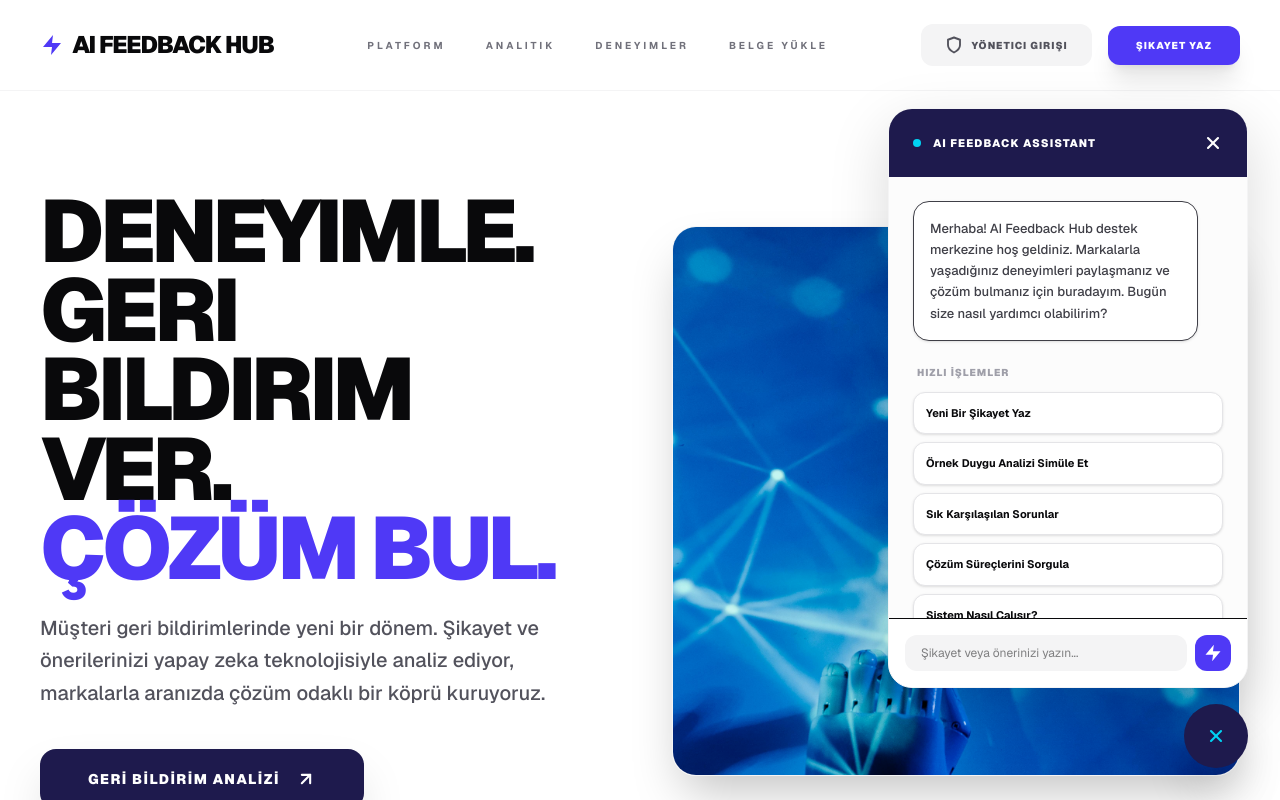
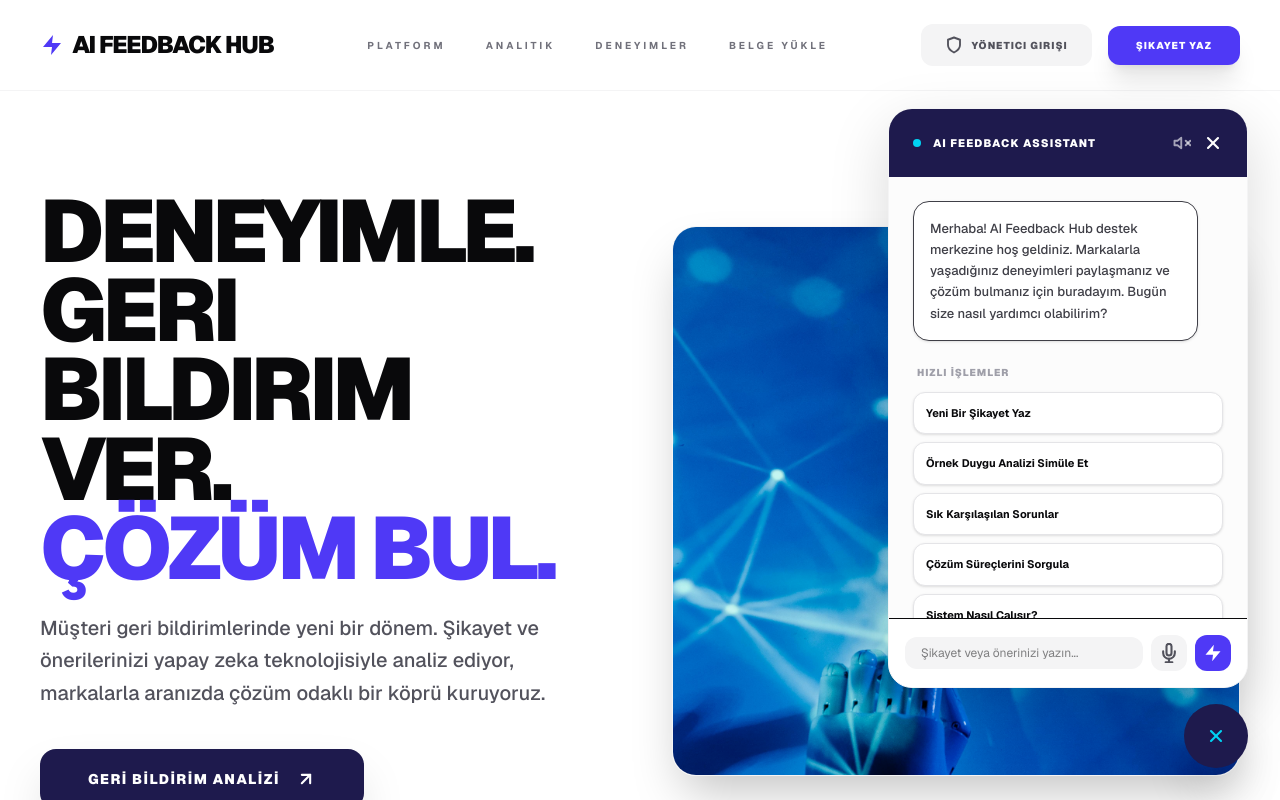
Before and after one commit to 2203022017-coder/chatbot-feedback-project, a Next.js app in the folder frontend/: page / in a window 1280 px wide. Both pictures are taken after a click on the button 1216 px from the left and 736 px from the top of the page. Shown: the top 800 px of the page. Built offline with nearby package versions, Linux system fonts and the light colour scheme.

Commit message:
Voice: SpeechRecognition mikrofon + SpeechSynthesis sesli okuma

```diff
--- a/frontend/app/page.tsx
+++ b/frontend/app/page.tsx
@@ -44,6 +44,31 @@ const IconX = () => (
 );
 const IconShield = () => (
   <svg xmlns="http://www.w3.org/2000/svg" width="18" height="18" viewBox="0 0 24 24" fill="none" stroke="currentColor" strokeWidth="2.5" strokeLinecap="round" strokeLinejoin="round"><path d="M12 22s8-4 8-10V5l-8-3-8 3v7c0 6 8 10 8 10z"/></svg>
+);
+// VOICE — sesli giriş için mikrofon ikonu
+const IconMic = ({ className = "" }) => (
+  <svg xmlns="http://www.w3.org/2000/svg" width="18" height="18" viewBox="0 0 24 24" fill="none" stroke="currentColor" strokeWidth="2.5" strokeLinecap="round" strokeLinejoin="round" className={className}>
+    <path d="M12 1a3 3 0 0 0-3 3v8a3 3 0 0 0 6 0V4a3 3 0 0 0-3-3z"/>
+    <path d="M19 10v2a7 7 0 0 1-14 0v-2"/>
+    <line x1="12" y1="19" x2="12" y2="23"/>
+    <line x1="8" y1="23" x2="16" y2="23"/>
+  </svg>
+);
+// VOICE — bot cevabının sesli okunması için hoparlör ikonu (açık)
+const IconSpeakerOn = ({ className = "" }) => (
+  <svg xmlns="http://www.w3.org/2000/svg" width="18" height="18" viewBox="0 0 24 24" fill="none" stroke="currentColor" strokeWidth="2.5" strokeLinecap="round" strokeLinejoin="round" className={className}>
+    <polygon points="11 5 6 9 2 9 2 15 6 15 11 19 11 5"/>
+    <path d="M19.07 4.93a10 10 0 0 1 0 14.14"/>
+    <path d="M15.54 8.46a5 5 0 0 1 0 7.07"/>
+  </svg>
+);
+// VOICE — hoparlör kapalı (sessiz) durumu
+const IconSpeakerOff = ({ className = "" }) => (
+  <svg xmlns="http://www.w3.org/2000/svg" width="18" height="18" viewBox="0 0 24 24" fill="none" stroke="currentColor" strokeWidth="2.5" strokeLinecap="round" strokeLinejoin="round" className={className}>
+    <polygon points="11 5 6 9 2 9 2 15 6 15 11 19 11 5"/>
+    <line x1="23" y1="9" x2="17" y2="15"/>
+    <line x1="17" y1="9" x2="23" y2="15"/>
+  </svg>
 );
 
 // --- DAİRESEL ANALİZ GRAFİĞİ BİLEŞENİ ---
@@ -439,6 +464,94 @@ export default function AIFeedbackHubPortal() {
   const [interviewStep, setInterviewStep] = useState(false);
   const chatEndRef = useRef<HTMLDivElement>(null);
 
+  // VOICE STATE'LERİ
+  // isListening   → mikrofon aktif mi (UI'da kırmızı yanıp sönen mikrofon)
+  // voiceOutput   → bot cevabı geldiğinde otomatik olarak sesli okunsun mu (toggle)
+  // voiceSupported→ Tarayıcı Web Speech API destekliyor mu (Firefox eski sürümlerde yok)
+  const [isListening, setIsListening] = useState(false);
+  const [voiceOutput, setVoiceOutput] = useState(false);
+  const [voiceSupported, setVoiceSupported] = useState(false);
+  const recognitionRef = useRef<any>(null);
+  const lastSpokenIndexRef = useRef<number>(-1);
+
+  // Tarayıcının ses tanıma desteğini kontrol et + recognition instance oluştur.
+  useEffect(() => {
+    if (typeof window === "undefined") return;
+    const SR: any = (window as any).SpeechRecognition || (window as any).webkitSpeechRecognition;
+    if (!SR) {
+      setVoiceSupported(false);
+      return;
+    }
+    setVoiceSupported(true);
+    const recognition = new SR();
+    recognition.lang = "tr-TR";          // Türkçe ses tanıma
+    recognition.interimResults = false;   // Sadece final sonucu istiyoruz, ara sonuçlar yok
+    recognition.continuous = false;       // Tek bir cümle, otomatik dur
+    recognition.maxAlternatives = 1;
+    recognition.onresult = (event: any) => {
+      const transcript = event.results[0]?.[0]?.transcript || "";
+      if (transcript.trim()) {
+        setInput(transcript);
+      }
+    };
+    recognition.onerror = (event: any) => {
+      console.warn("Ses tanıma hatası:", event.error);
+      setIsListening(false);
+    };
+    recognition.onend = () => {
+      setIsListening(false);
+    };
+    recognitionRef.current = recognition;
+  }, []);
+
+  // Mikrofon butonuna basıldığında: dinlemeyi başlat veya durdur (toggle).
+  const toggleListening = () => {
+    if (!recognitionRef.current) return;
+    if (isListening) {
+      recognitionRef.current.stop();
+      setIsListening(false);
+    } else {
+      try {
+        setInput(""); // Eski metin varsa temizle ki yeni transkript karışmasın
+        recognitionRef.current.start();
+        setIsListening(true);
+      } catch (e) {
+        console.warn("Ses tanıma başlatılamadı:", e);
+        setIsListening(false);
+      }
+    }
+  };
+
+  // Bot cevabı geldiğinde sesli okuma — voiceOutput açıkken son yeni bot mesajını okur.
+  // lastSpokenIndexRef sayesinde aynı mesajı iki kez okumayız.
+  useEffect(() => {
+    if (!voiceOutput) return;
+    if (typeof window === "undefined" || !window.speechSynthesis) return;
+    if (messages.length === 0) return;
+
+    const lastIdx = messages.length - 1;
+    const lastMsg = messages[lastIdx];
+    if (lastMsg.role !== "bot") return;
+    if (!lastMsg.text || !lastMsg.text.trim()) return;
+    if (lastIdx === lastSpokenIndexRef.current) return; // Daha önce okundu
+
+    lastSpokenIndexRef.current = lastIdx;
+    // Önceki konuşmayı iptal et ki üst üste binmesin
+    window.speechSynthesis.cancel();
+    const utterance = new SpeechSynthesisUtterance(lastMsg.text);
+    utterance.lang = "tr-TR";
+    utterance.rate = 1.0;
+    utterance.pitch = 1.0;
+    window.speechSynthesis.speak(utterance);
+  }, [messages, voiceOutput]);
+
+  // Voice output kapatılırsa şu an okunan cümleyi durdur
+  useEffect(() => {
+    if (!voiceOutput && typeof window !== "undefined" && window.speechSynthesis) {
+      window.speechSynthesis.cancel();
+    }
+  }, [voiceOutput]);
+
   const quickActions = [
     { label: "Yeni Bir Şikayet Yaz", action: "new_complaint" },
     { label: "Örnek Duygu Analizi Simüle Et", action: "demo_analysis" },
@@ -759,7 +872,22 @@ useEffect(() => {
                 <div className="w-2 h-2 bg-cyan-400 rounded-full " />
                 <span className="text-[11px] tracking-widest uppercase text-white">AI Feedback Assistant</span>
               </div>
-              <button onClick={() => setIsBotOpen(false)}><IconX /></button>
+              <div className="flex items-center gap-3">
+                {/* VOICE OUTPUT TOGGLE — açıksa bot cevapları sesli okunur */}
+                {voiceSupported && (
+                  <button
+                    onClick={() => setVoiceOutput(v => !v)}
+                    title={voiceOutput ? "Sesli okumayı kapat" : "Sesli okumayı aç"}
+                    className={cn(
+                      "transition-colors",
+                      voiceOutput ? "text-cyan-400" : "text-white/60 hover:text-white"
+                    )}
+                  >
+                    {voiceOutput ? <IconSpeakerOn /> : <IconSpeakerOff />}
+                  </button>
+                )}
+                <button onClick={() => setIsBotOpen(false)}><IconX /></button>
+              </div>
             </div>
 
             <div className="flex-1 p-6 overflow-y-auto bg-zinc-50/50 space-y-4 font-medium">
@@ -832,8 +960,30 @@ useEffect(() => {
             )}
               <div ref={chatEndRef} />
             </div>
-            <div className="p-4 bg-white border-t flex gap-2">
-              <input type="text" value={input} onChange={e => setInput(e.target.value)} onKeyDown={e => e.key === "Enter" && handleSend()} placeholder="Şikayet veya önerinizi yazın..." className="flex-1 bg-zinc-100 rounded-xl px-4 py-2 text-xs outline-none" />
+            <div className="p-4 bg-white border-t flex gap-2 items-center">
+              <input
+                type="text"
+                value={input}
+                onChange={e => setInput(e.target.value)}
+                onKeyDown={e => e.key === "Enter" && handleSend()}
+                placeholder={isListening ? "🎤 Dinleniyor... konuşun" : "Şikayet veya önerinizi yazın..."}
+                className="flex-1 bg-zinc-100 rounded-xl px-4 py-2 text-xs outline-none"
+              />
+              {/* VOICE INPUT — mikrofon butonu (sadece tarayıcı destekliyorsa) */}
+              {voiceSupported && (
+                <button
+                  onClick={toggleListening}
+                  title={isListening ? "Dinlemeyi durdur" : "Sesle yaz (Türkçe)"}
+                  className={cn(
+                    "p-2 rounded-xl transition-all",
+                    isListening
+                      ? "bg-rose-500 text-white animate-pulse"
+                      : "bg-zinc-100 text-zinc-600 hover:bg-zinc-200"
+                  )}
+                >
+                  <IconMic className="w-5 h-5" />
+                </button>
+              )}
               <button onClick={handleSend} className="p-2 bg-indigo-600 rounded-xl text-white"><IconZap className="w-5 h-5" /></button>
             </div>
           </div>
```
